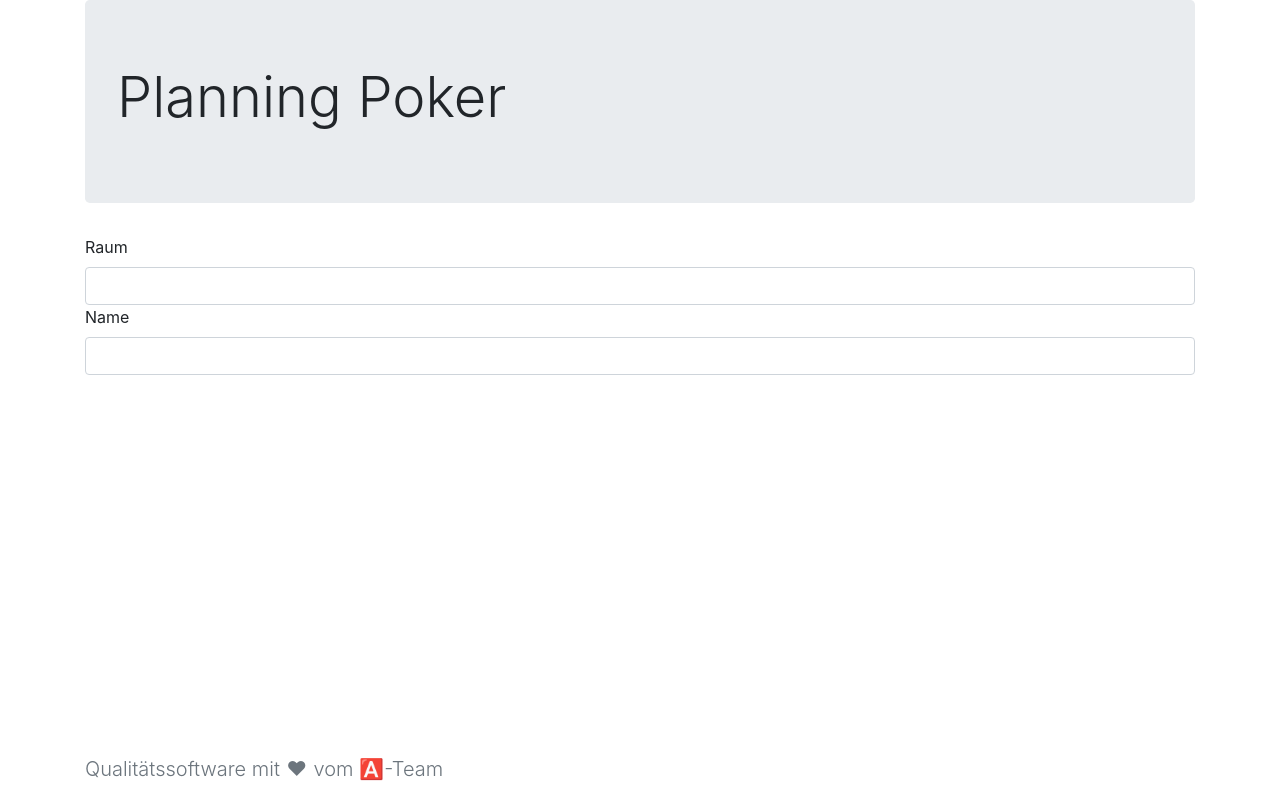
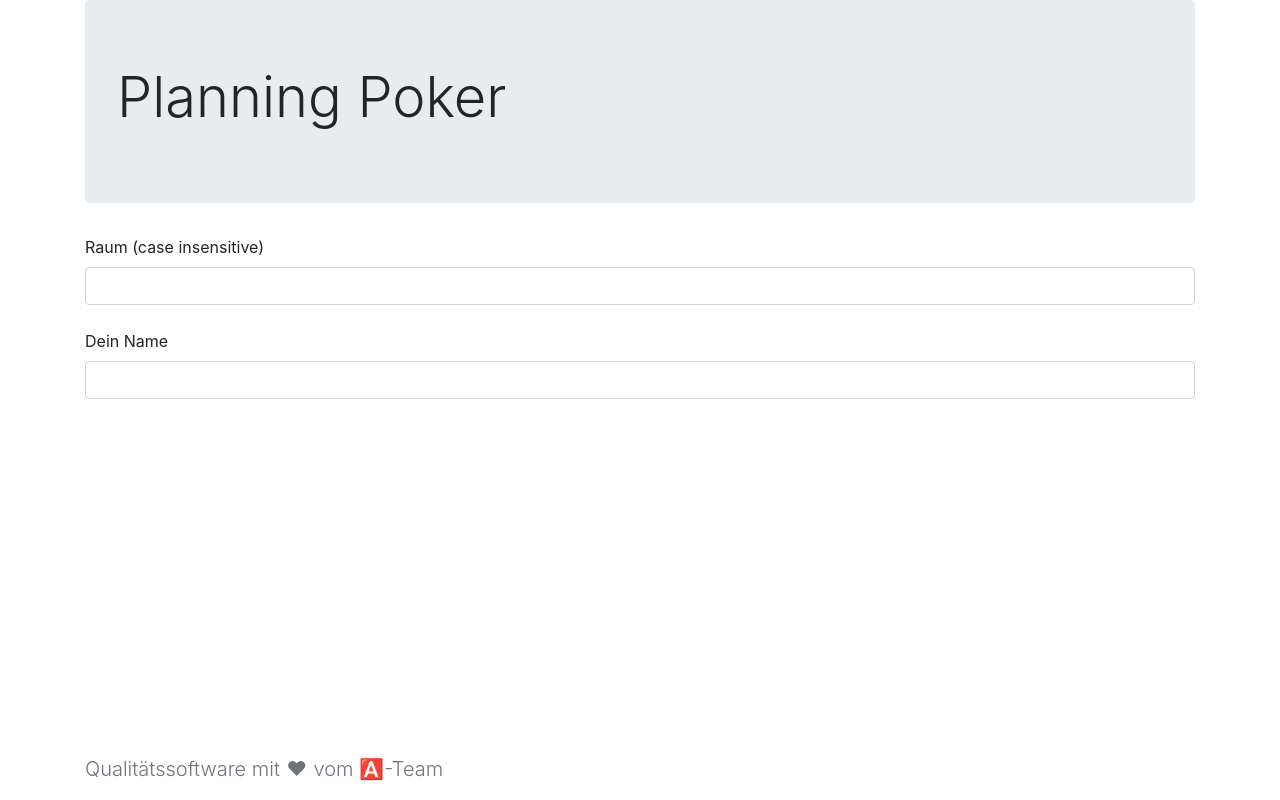
Before and after one commit to wam23/planningPoker, an Angular app: page / in a window 1280 px wide. Built offline with nearby package versions, Linux system fonts and the light colour scheme; no server answers.

Commit message:
lobby layout

```diff
--- a/src/app/poker-lobby/poker-lobby.component.html
+++ b/src/app/poker-lobby/poker-lobby.component.html
@@ -1,10 +1,10 @@
 <div class="container">
   <form #pokerLobbyForm="ngForm" (ngSubmit)="save(pokerLobbyForm)">
     <div class="form-group">
-      <label for="room">Raum</label>
+      <label for="room">Raum (case insensitive)</label>
       <input class="form-control" id="room" name="room" autocomplete="off" required ngModel />
-
-      <label for="name">Name</label>
+      <br />
+      <label for="name">Dein Name</label>
       <input class="form-control" id="name" name="name" autocomplete="off" required ngModel />
 
       <button *ngIf="pokerLobbyForm.valid" class="btn btn-primary mt-2">Beitreten</button>
```
